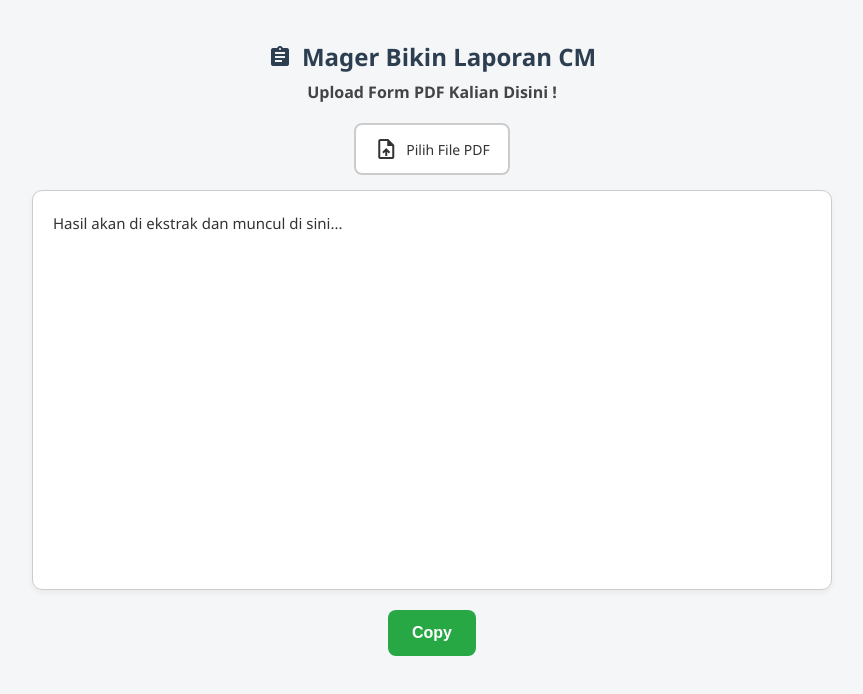
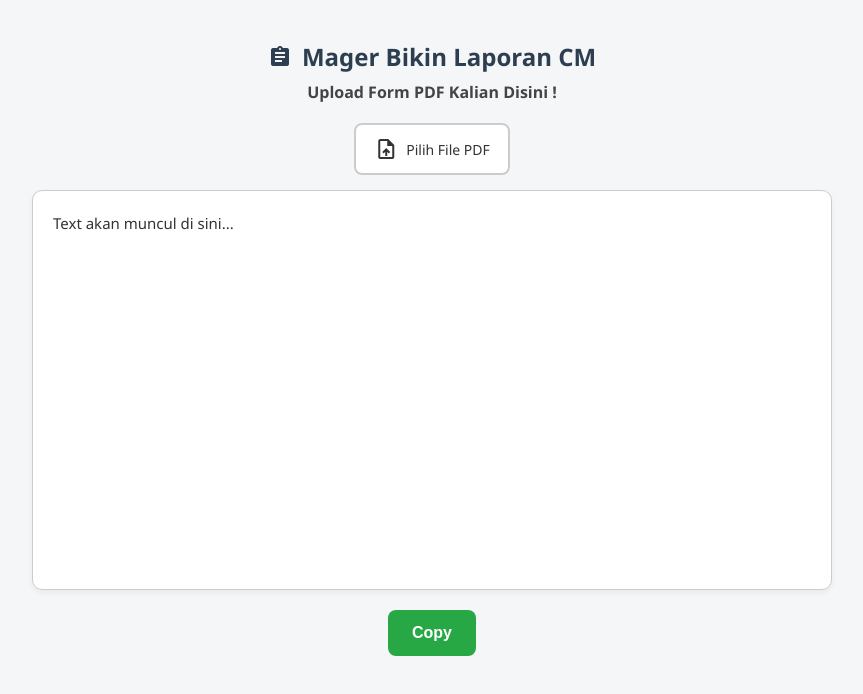
Before and after one commit to bgatuy/mager-bikin-report, a website: page Index.html in a window 1280 px wide. Shown: the whole page, without its empty margins (208-1071 px from the left). Drawn offline with Linux system fonts and the light colour scheme.

Commit message:
Update Index.html

```diff
--- a/Index.html
+++ b/Index.html
@@ -26,7 +26,7 @@
   </label>
   <input type="file" id="pdfFile" accept="application/pdf" />
 
-  <div id="output">Hasil akan di ekstrak dan muncul di sini...</div>
+  <div id="output">Text akan muncul di sini...</div>
 
   <button id="copyBtn">Copy</button>
 
```
